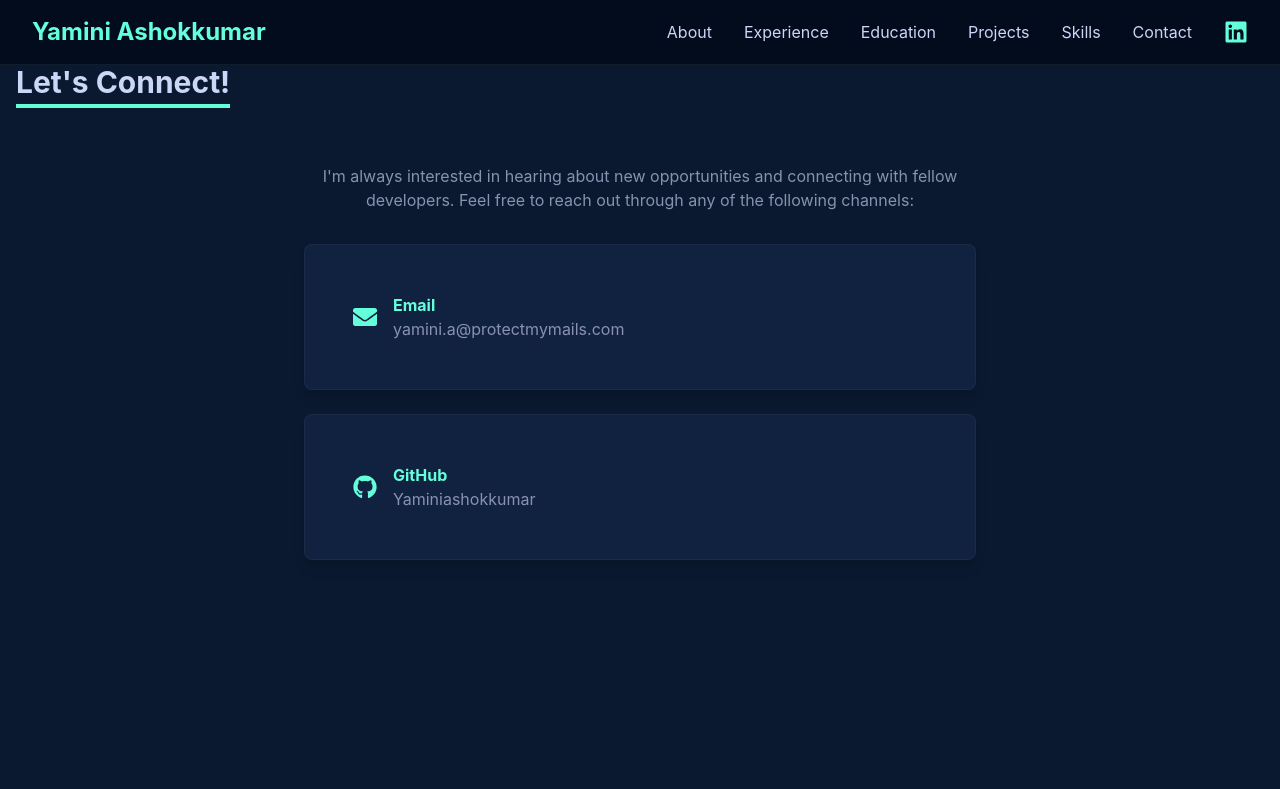
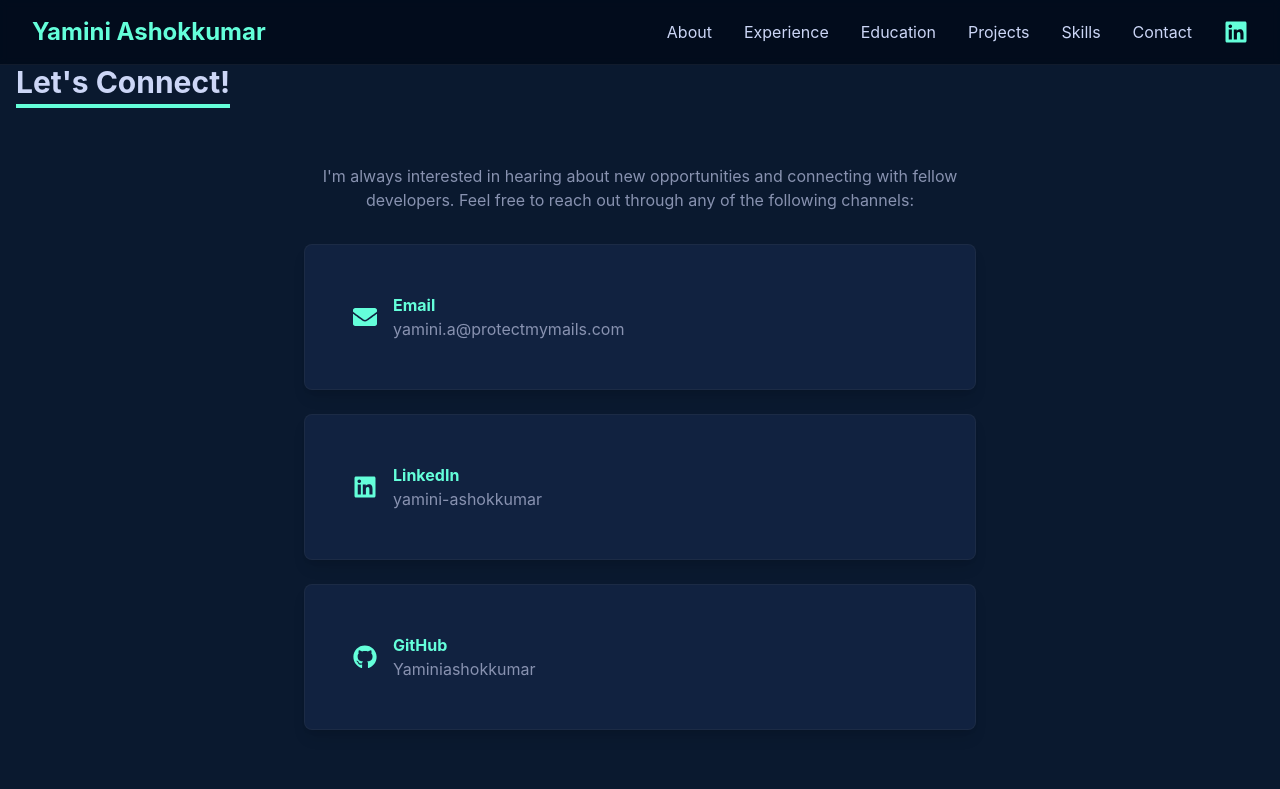
Before and after one commit to Yaminiashokkumar/portfolio, a React (Create React App) app: page / in a window 1280 px wide. Shown: the top 789 px of the page. Built offline with nearby package versions, Linux system fonts and the light colour scheme.

Commit message:
Updating linkedin

```diff
--- a/src/components/Contact.jsx
+++ b/src/components/Contact.jsx
@@ -1,5 +1,5 @@
 import React from 'react';
-import { FaEnvelope, FaGithub } from 'react-icons/fa';
+import { FaEnvelope, FaGithub, FaLinkedin } from 'react-icons/fa';
 
 const Contact = () => {
   const contactLinks = [
@@ -8,6 +8,12 @@ const Contact = () => {
       label: "Email",
       href: "mailto:yamini.a@protectmymails.com",
       text: "yamini.a@protectmymails.com"
+    },
+    {
+      icon: <FaLinkedin className="text-2xl" />,
+      label: "LinkedIn",
+      href: "https://www.linkedin.com/in/yamini-ashokkumar/",
+      text: "yamini-ashokkumar"
     },
     {
       icon: <FaGithub className="text-2xl" />,
```
